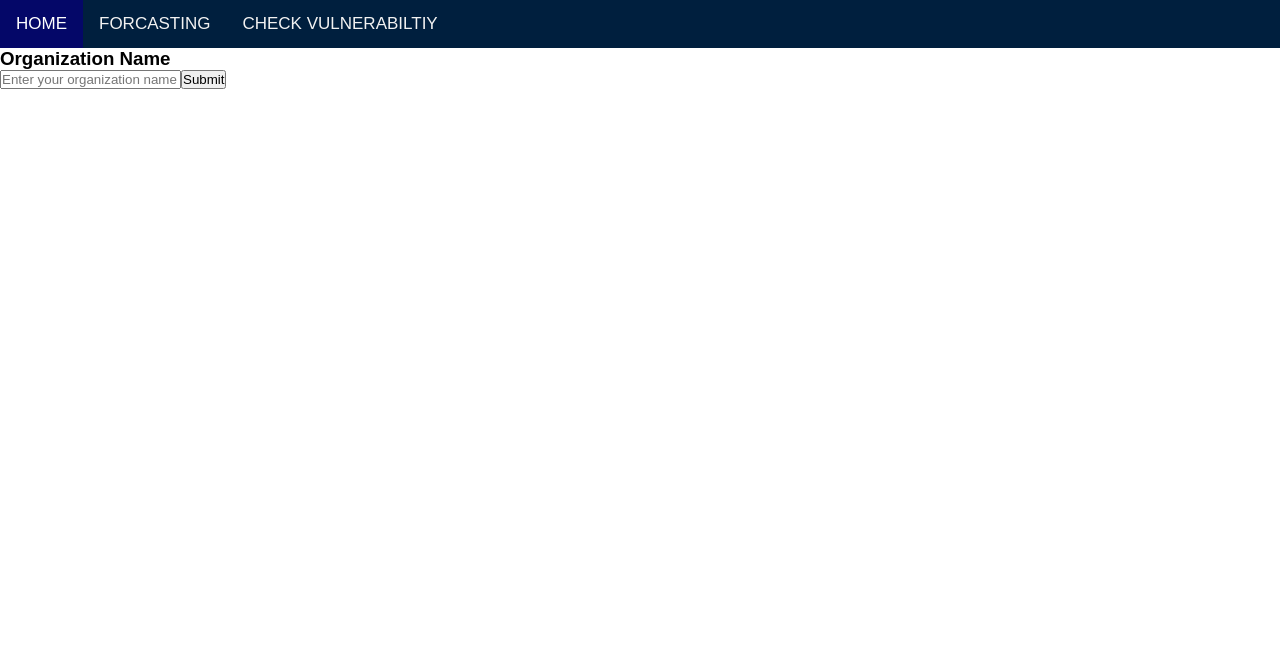
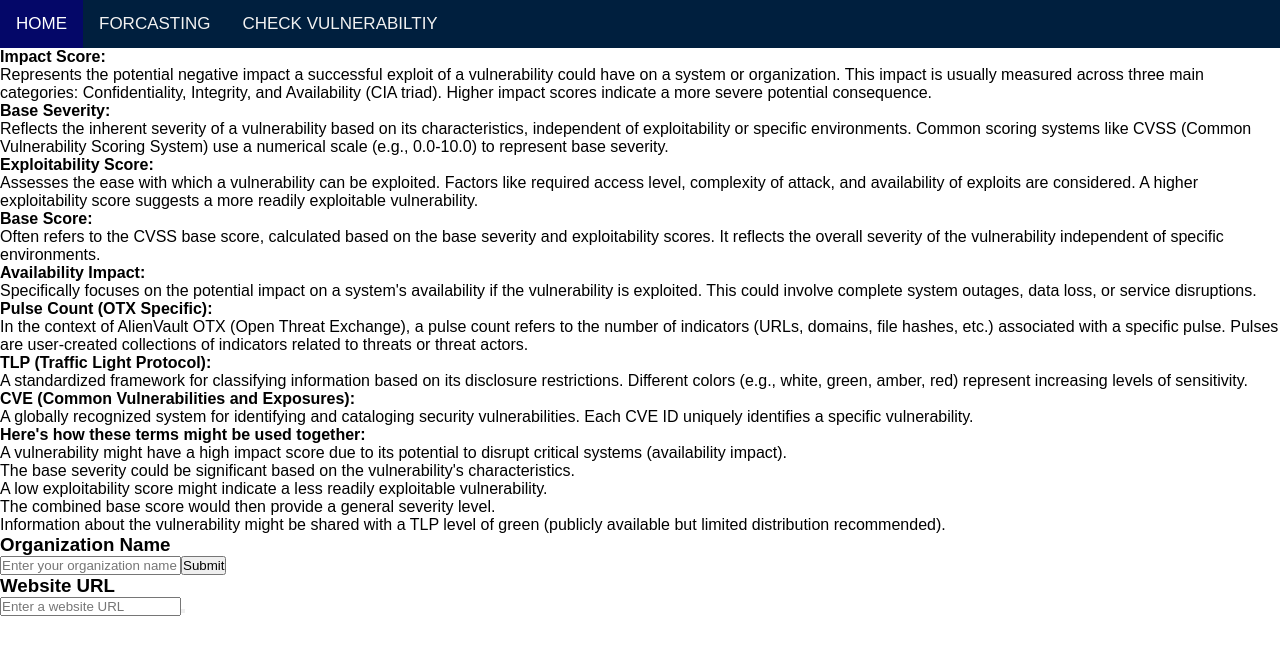
Before and after one commit to manthanMSA/Cyber_Vigilance, a React (Vite) app in the folder Frontend/: page /vulneribility in a window 1280 px wide. Shown: the top 654 px of the page. Built offline with nearby package versions, Linux system fonts and the light colour scheme.

Commit message:
Added Vulnerability.jsx and Vulnerability.css

```diff
--- /dev/null
+++ b/Frontend/src/pages/Vulnerability.css
@@ -0,0 +1,11 @@
+.vulnerability-table {
+    border-collapse: collapse; /* Ensures borders around cells */
+    width: 100%; /* Adjust width as needed */
+  }
+
+  .vulnerability-table th,
+  .vulnerability-table td {
+    border: 1px solid black; /* Defines borders for table headers and cells */
+    padding: 5px; /* Add padding for readability */
+    text-align: left; /* Align content to the left */
+  }
--- a/Frontend/src/pages/Vulnerability.jsx
+++ b/Frontend/src/pages/Vulnerability.jsx
@@ -1,25 +1,28 @@
 import React, { useEffect, useState } from 'react'
+import './Vulnerability.css'
 
 const Vulnerability = () => {
-
   const [organizationName, setOrganizationName] = useState("");
   const [websiteUrl, setWebsiteUrl] = useState("");
   const [vulnerabilityData, setVulnerabilityData] = useState(null);
   const [errorMessage, setErrorMessage] = useState("");
   const [isLoading, setIsLoading] = useState(false);
+  const [urlCheckResult, setUrlCheckResult] = useState("");
+  const [pulsesData, setpulsesData] = useState(null);
 
-  // const handleWebsiteUrl = async (url) => {
-  //   if (!url.trim()) {
-  //     setErrorMessage("Please enter a website URL.");
-  //     return;
-  //   }
-
-  //   console.log("Executing Bash file with URL:", url);
-
-  // };
+  const handleChange = (event) => {
+    const { name, value } = event.target;
+    if (name === "organizationName") {
+      setOrganizationName(value);
+    } else if (name === "websiteUrl") {
+      setWebsiteUrl(value);
+    }
+    setErrorMessage("");
+  };
 
   const handleVulnerabilityCheck = async () => {
     setIsLoading(true);
+
     if (!organizationName.trim()) {
       setErrorMessage("Please enter your organization name.");
       setIsLoading(false);
@@ -40,8 +43,8 @@ const Vulnerability = () => {
 
       const data = await response.json();
       const actualData = data.vulnerabilities[0].cve.metrics.cvssMetricV2[0];
-      // console.log("data:",actualData);
       setVulnerabilityData(actualData);
+    } catch (error) {
       console.error("Error fetching vulnerabilities:", error);
       setErrorMessage("An error occurred while fetching vulnerabilities.");
     } finally {
@@ -49,43 +52,94 @@ const Vulnerability = () => {
     }
   };
 
-  // useEffect(() => {
-  //   console.log("vulnerabilityData after update:", vulnerabilityData);
-  // }, [vulnerabilityData]);
+  const handleUrlCheck = async () => {
+    setIsLoading(true);
 
-  const handleChangeOrganizationName = (event) => {
-    setOrganizationName(event.target.value);
+    const API_KEY = '5673445b06b8618e5dd1222bb6b55cd3fcb2421f2f65aee49f8048bad4c1155f';
+
+    if (!websiteUrl.trim()) {
+      setErrorMessage("Please enter a website URL.");
+      setIsLoading(false);
+      return;
+    }
+
+    const url = `https://otx.alienvault.com/api/v1/indicators/domain/${websiteUrl}/general`; // Dynamic URL
+
+    const headers = { 'X-OTX-API-KEY': API_KEY };
+
+    try {
+      const response = await axios.get(url, headers);
+
+      if (response.status === 200) {
+        const data = response.data;
+        console.log(data.pulse_info);
+        setpulsesData(data.pulse_info);
+        if (data['pulse_info']['count'] > 0) {
+          setUrlCheckResult("The URL is potentially malicious.");
+        } else {
+          setUrlCheckResult("The URL is not identified as malicious according to AlienVault OTX data.");
+        }
+      } else {
+        console.error("Error:", response.status);
+        setErrorMessage("Error checking URL. Please check your API key or network connection.");
+      }
+    } catch (error) {
+      console.error("Error checking URL:", error);
+      setErrorMessage("Error checking URL. Please check your API key or network connection.");
+    } finally {
+      setIsLoading(false);
+    }
   };
-
-  const handleChangeWebsiteUrl = (event) => {
-    setWebsiteUrl(event.target.value);
-  };
-
-  // useEffect(() => {
-  //   if (!organizationName) {
-  //     setVulnerabilityData(null);
-  //     setErrorMessage("");
-  //   }
-  // }, [organizationName]);
-
-  useEffect(() => {
-    if (!organizationName || !websiteUrl) {
-      setVulnerabilityData(null);
-      setErrorMessage("");
-    }
-  }, [organizationName, websiteUrl]);
-  // useState
-  // const [cd, setcd] = useState(second)
 
   return (
     <div>
-        <div className="vulnerability-check-form">
+
+
+<h4>Impact Score:</h4>
+
+<p>Represents the potential negative impact a successful exploit of a vulnerability could have on a system or organization. This impact is usually measured across three main categories: Confidentiality, Integrity, and Availability (CIA triad).
+Higher impact scores indicate a more severe potential consequence.</p>
+
+<h4>Base Severity:</h4>
+
+<p>Reflects the inherent severity of a vulnerability based on its characteristics, independent of exploitability or specific environments.
+Common scoring systems like CVSS (Common Vulnerability Scoring System) use a numerical scale (e.g., 0.0-10.0) to represent base severity.</p>
+<h4>Exploitability Score:</h4>
+
+<p>Assesses the ease with which a vulnerability can be exploited. Factors like required access level, complexity of attack, and availability of exploits are considered.
+A higher exploitability score suggests a more readily exploitable vulnerability.</p>
+<h4>Base Score:</h4>
+
+<p>Often refers to the CVSS base score, calculated based on the base severity and exploitability scores. It reflects the overall severity of the vulnerability independent of specific environments.</p>
+<h4>Availability Impact:</h4>
+
+<p>Specifically focuses on the potential impact on a system's availability if the vulnerability is exploited. This could involve complete system outages, data loss, or service disruptions.</p>
+<h4>Pulse Count (OTX Specific):</h4>
+
+<p>In the context of AlienVault OTX (Open Threat Exchange), a pulse count refers to the number of indicators (URLs, domains, file hashes, etc.) associated with a specific pulse. Pulses are user-created collections of indicators related to threats or threat actors.</p>
+<h4>TLP (Traffic Light Protocol):</h4>
+
+<p>A standardized framework for classifying information based on its disclosure restrictions. Different colors (e.g., white, green, amber, red) represent increasing levels of sensitivity.</p>
+<h4>CVE (Common Vulnerabilities and Exposures):</h4>
+
+<p>A globally recognized system for identifying and cataloging security vulnerabilities. Each CVE ID uniquely identifies a specific vulnerability.</p>
+<h4>Here's how these terms might be used together:</h4>
+
+<p>A vulnerability might have a high impact score due to its potential to disrupt critical systems (availability impact).
+<p>The base severity could be significant based on the vulnerability's characteristics.</p>
+<p>A low exploitability score might indicate a less readily exploitable vulnerability.</p>
+<p>The combined base score would then provide a general severity level.</p>
+<p>Information about the vulnerability might be shared with a TLP level of green (publicly available but limited distribution recommended).</p>
+      </p>
+
+      <div className="vulnerability-check-form">
         <h3>Organization Name</h3>
         <input
           type="text"
           placeholder="Enter your organization name"
           value={organizationName}
-          onChange={handleChangeOrganizationName}
+          name="organizationName"
+          onChange={handleChange}
         />
         {errorMessage && <p className="error-message">{errorMessage}</p>}
         <button onClick={handleVulnerabilityCheck}>Submit</button>
@@ -132,8 +186,56 @@ const Vulnerability = () => {
           </table>
         </div>
       )}
+
+      <div className="url-check-form">
+        <h3>Website URL</h3>
+        <input
+          type="text"
+          placeholder="Enter a website URL"
+          value={websiteUrl}
+          name="websiteUrl"
+          onChange={handleChange}
+        />
+        <button onClick={handleUrlCheck} disabled={isLoading}>
+          {/* {isLoading ? "Checking..." : "Check URL"} */}
+        </button>
+        {urlCheckResult && (
+          <div className="url-check-result">
+            {urlCheckResult}
+          </div>
+        )}
+      </div>
+
+      {pulsesData && (
+        <div className="vulnerability-results">
+          <h2>Vulnerability Results:</h2>
+          <table className="vulnerability-table">
+            <thead>
+              <tr>
+                <th>Metric</th>
+                <th>Value</th>
+              </tr>
+            </thead>
+            <tbody>
+              <tr>
+                <td>Pulse Count</td>
+                <td>{pulsesData.count}</td>
+              </tr>
+              <tr>
+                <td>TLP</td>
+                <td>{pulsesData.pulses[0].TLP}</td>
+              </tr>
+              <tr>
+                <td>Common Vulnerabilities and Exposures</td>
+                <td>{pulsesData.pulses[0].indicator_type_counts.CVE}</td>
+              </tr>
+            </tbody>
+          </table>
+        </div>
+      )}
+
     </div>
-  )
-}
+  );
+};
 
 export default Vulnerability
```
